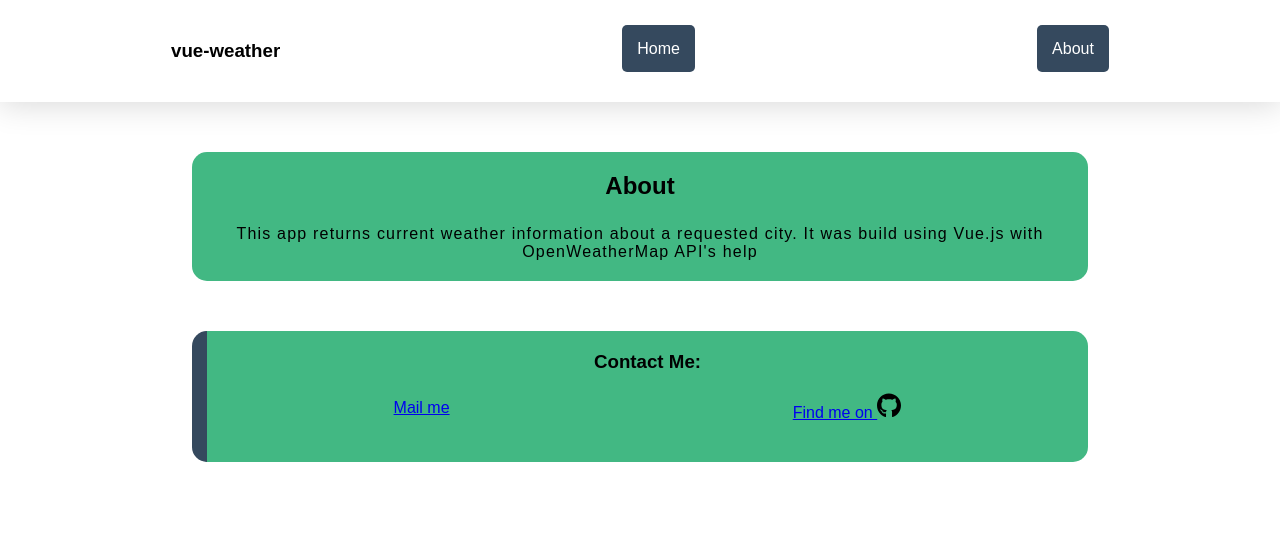
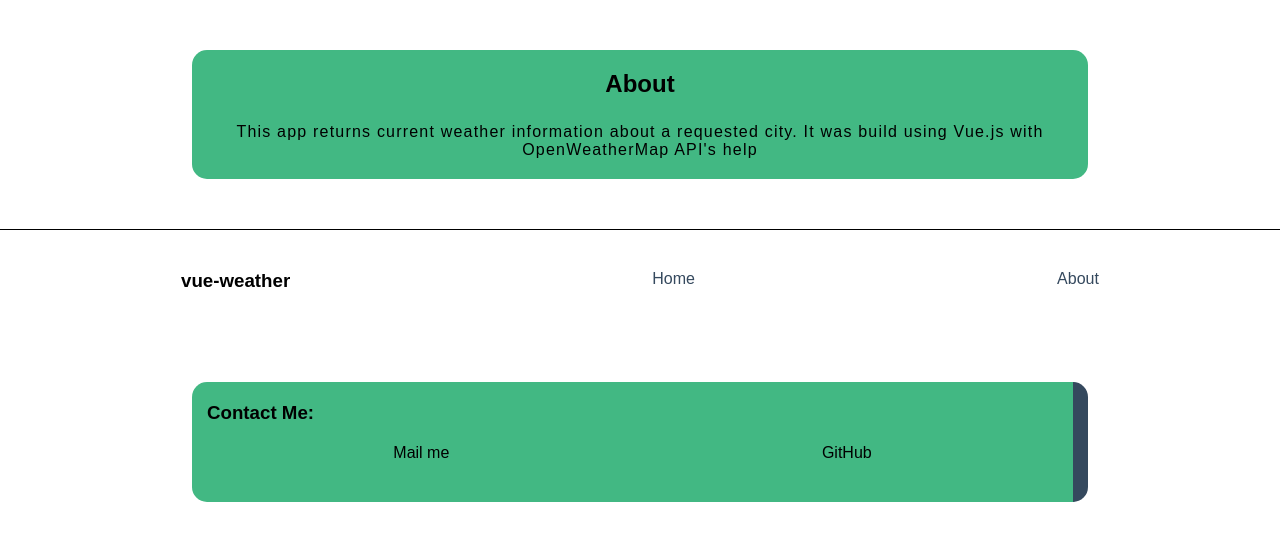
Before and after one commit to aliabb01/vue-weather, a Vue app: page /about in a window 1280 px wide. Shown: the top 540 px of the page. Built offline with nearby package versions, Linux system fonts and the light colour scheme.

Commit message:
About page contact card taken to App.vue

```diff
--- a/src/App.vue
+++ b/src/App.vue
@@ -1,4 +1,5 @@
 <template>
+  <router-view/>
   <div id="nav">
     <div>
       <h3>vue-weather</h3>
@@ -10,7 +11,17 @@
       <router-link class="nav-link" :to="{ name: 'About' }">About</router-link>
     </div>
   </div>
-  <router-view/>
+
+      <div class="card card-contact">
+      <h3>Contact Me:</h3>
+
+      <div style="margin: 20px 0px;">
+        <div class="contact-links" style="margin-bottom: 20px; display:flex; justify-content:space-around; align-items: center">
+          <a title="Mail me" href="mailto:ali3abbasov@gmail.com">Mail me</a>    <a title="GitHub" href="https://github.com/aliabb01">GitHub</a>
+        </div>
+      </div>
+
+    </div>
 </template>
 
 <style>
@@ -28,22 +39,36 @@ body {
   display: flex;
   justify-content: space-around;
   padding: 40px 0px;
-  -webkit-box-shadow: 0px 1px 31px 1px rgba(0,0,0,0.16);
--moz-box-shadow: 0px 1px 31px 1px rgba(0,0,0,0.16);
-box-shadow: 0px 1px 31px 1px rgba(0,0,0,0.16);
+  border-top: 1px solid black;
 }
 
 .nav-link {
-  background: #35495e;
-  border-radius: 5px;
-  color: white;
-  padding: 15px;
+  color: #35495e;
   text-decoration: none;
 }
 
 .nav-link:hover {
-  background-color: #42b883;
+  color: #42b883;
 }
 
+.card {
+  background-color: #42b883;
+  border-radius: 15px;
+  margin: 50px 15%;
+  padding: 20px 15px;
+}
+
+.card-contact {
+  border-right: 15px solid #35495e;
+}
+
+.contact-links a {
+  text-decoration: none;
+  color: black;
+}
+
+.contact-links a:hover {
+  color: #35495e;
+}
 
 </style>
--- a/src/views/About.vue
+++ b/src/views/About.vue
@@ -8,21 +8,7 @@
       </h4>
     </div>
 
-    <div class="card card-contact">
-      <h3>Contact Me:</h3>
 
-      <div style="margin: 20px 0px;">
-        <div title="Mail me" style="margin-bottom: 20px; display:flex; justify-content:space-around; align-items: center">
-          <a href="mailto:ali3abbasov@gmail.com">Mail me</a>    <a href="https://github.com/aliabb01">Find me on <img height="25" src="../assets/github-logo.svg" alt="" srcset=""></a>
-        </div>
-
-        <div title="On GitHub">
-
-        </div>
-
-      </div>
-
-    </div>
   </div>
 </template>
 
@@ -41,8 +27,4 @@ export default {};
   margin: 50px 15%;
   padding: 20px 15px;
 }
-
-.card-contact {
-  border-left: 15px solid #35495e;
-}
 </style>
```
